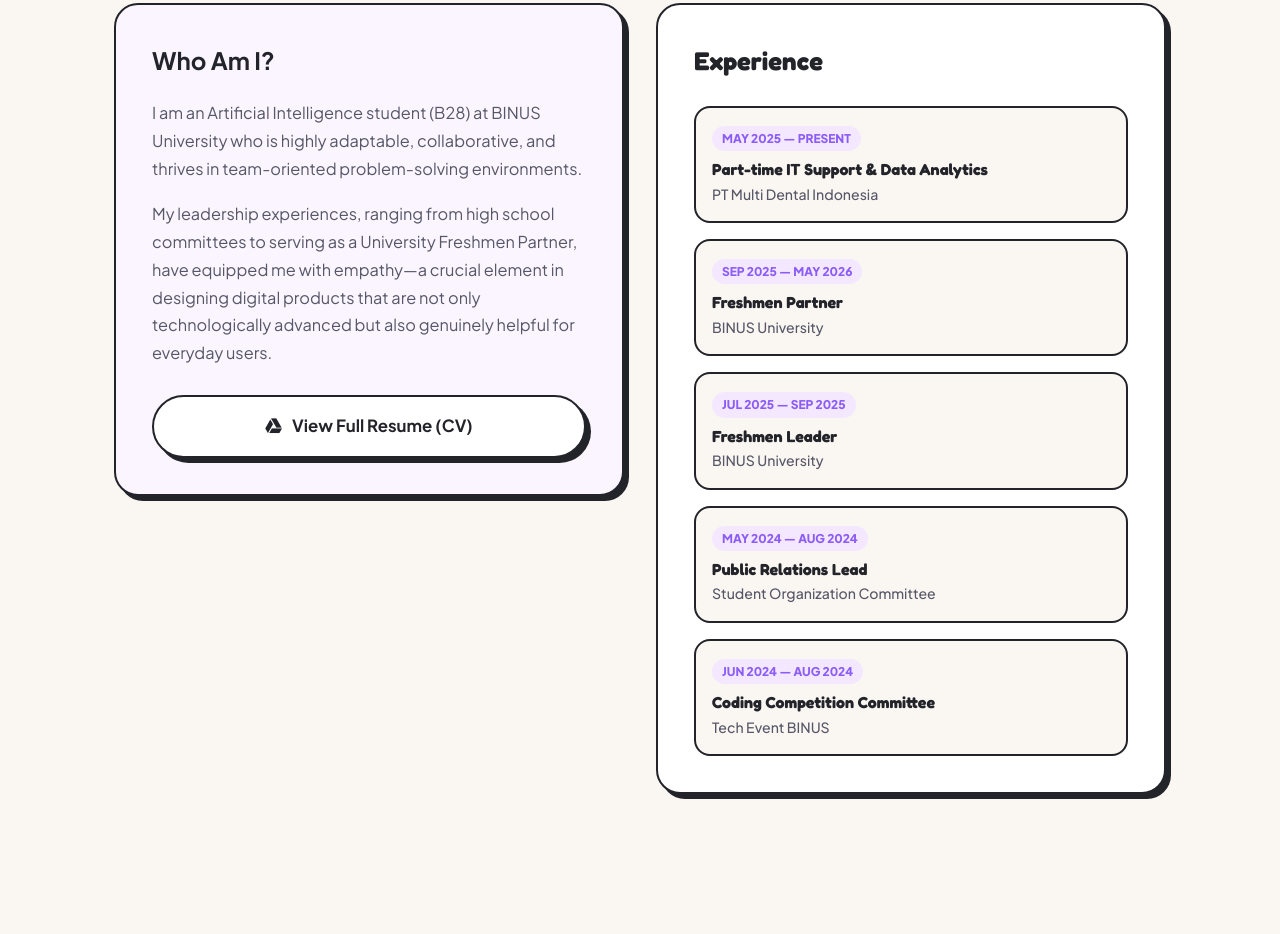
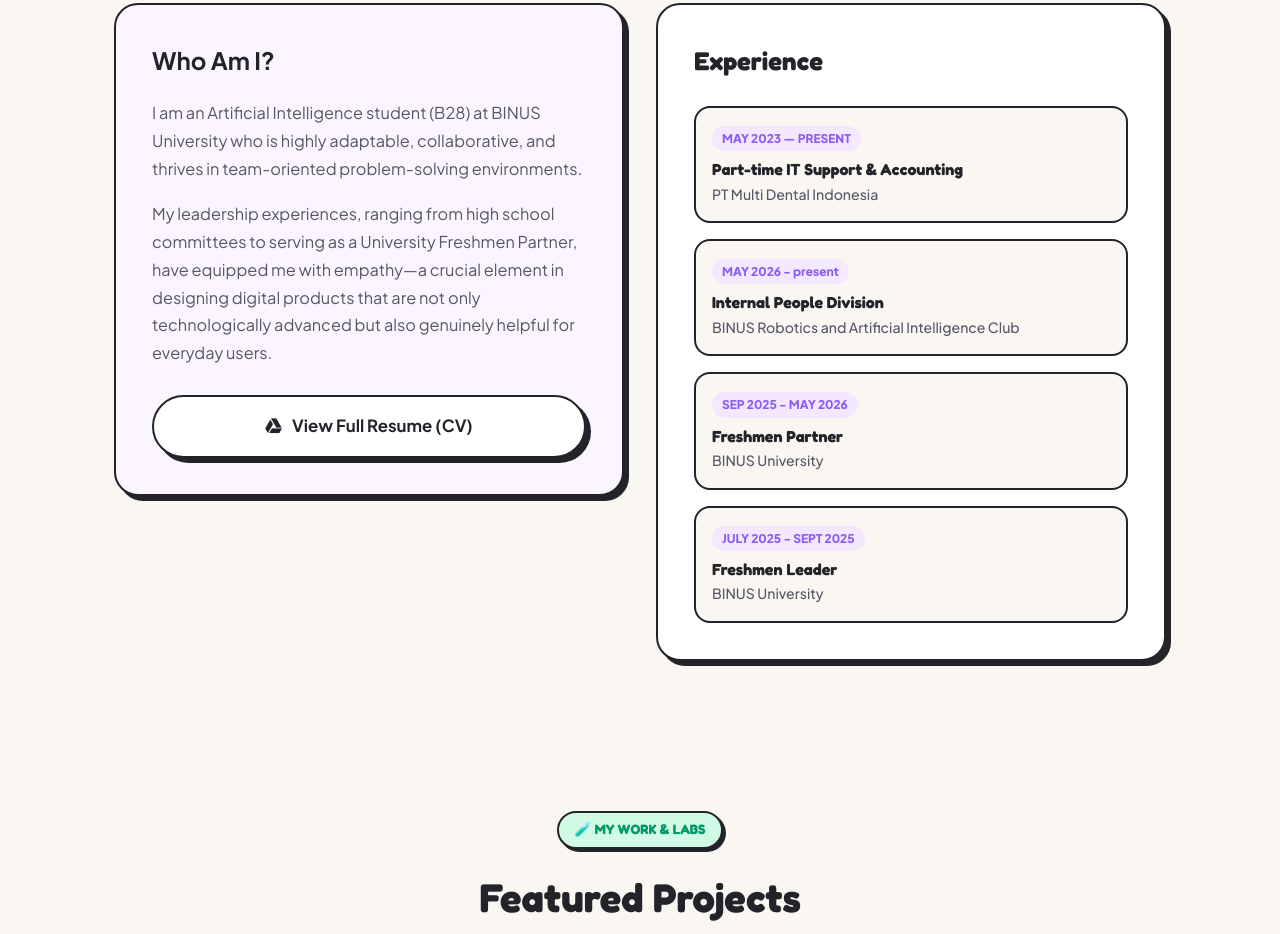
Before and after one commit to natashatsc/portfolio-natasha_tessica, a plain HTML site: page index.html in a window 1280 px wide. Shown: the part 814-1748 px from the top of the page. Drawn offline with Linux system fonts and the light colour scheme.

```diff
--- a/index.html
+++ b/index.html
@@ -79,29 +79,24 @@
                     <h3 class="exp-header">Experience</h3>
                     <div class="timeline">
                         <div class="timeline-box">
-                            <span class="time-pill">MAY 2025 — PRESENT</span>
-                            <h4>Part-time IT Support & Data Analytics</h4>
+                            <span class="time-pill">MAY 2023 — PRESENT</span>
+                            <h4>Part-time IT Support & Accounting</h4>
                             <h5>PT Multi Dental Indonesia</h5>
                         </div>
                         <div class="timeline-box">
-                            <span class="time-pill">SEP 2025 — MAY 2026</span>
+                            <span class="time-pill">MAY 2026 - present</span>
+                            <h4>Internal People Division</h4>
+                            <h5>BINUS Robotics and Artificial Intelligence Club</h5>
+                        </div>
+                        <div class="timeline-box">
+                            <span class="time-pill">SEP 2025 - MAY 2026</span>
                             <h4>Freshmen Partner</h4>
                             <h5>BINUS University</h5>
                         </div>
                         <div class="timeline-box">
-                            <span class="time-pill">JUL 2025 — SEP 2025</span>
+                            <span class="time-pill">JULY 2025 - SEPT 2025</span>
                             <h4>Freshmen Leader</h4>
                             <h5>BINUS University</h5>
-                        </div>
-                        <div class="timeline-box">
-                            <span class="time-pill">MAY 2024 — AUG 2024</span>
-                            <h4>Public Relations Lead</h4>
-                            <h5>Student Organization Committee</h5>
-                        </div>
-                        <div class="timeline-box">
-                            <span class="time-pill">JUN 2024 — AUG 2024</span>
-                            <h4>Coding Competition Committee</h4>
-                            <h5>Tech Event BINUS</h5>
                         </div>
                     </div>
                 </div>
```
